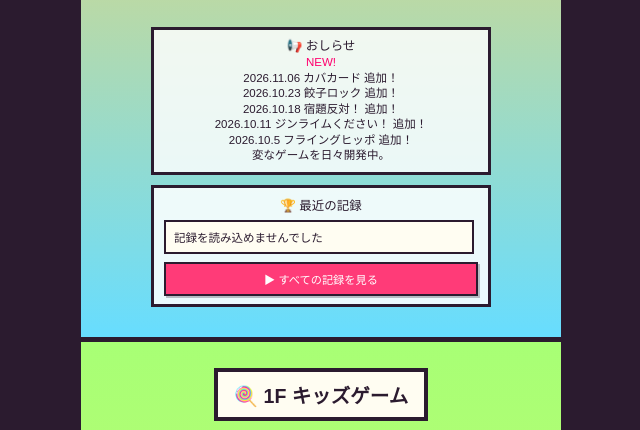
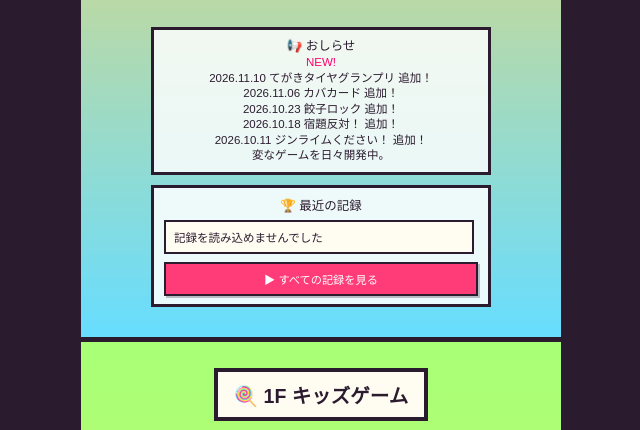
Before and after one commit to afoolhippo/home, a plain HTML site: page index.html in a window 1280 px wide. Shown: the part 1201-1631 px from the top of the page, without its empty margins (319-959 px from the left). Drawn offline with nearby package versions, Linux system fonts and the light colour scheme; no server answers; a web font is replaced by a local one.

Commit message:
Add files via upload

```diff
--- a/index.html
+++ b/index.html
@@ -211,11 +211,11 @@
           <span class="news-new">
             NEW!
           </span><br>
+          2026.11.10 てがきタイヤグランプリ 追加！<br>
           2026.11.06 カバカード 追加！<br>
           2026.10.23 餃子ロック 追加！<br>
           2026.10.18 宿題反対！ 追加！<br>
           2026.10.11 ジンライムください！ 追加！<br>
-          2026.10.5 フライングヒッポ 追加！<br>
           変なゲームを日々開発中。
 
         </div>
```
